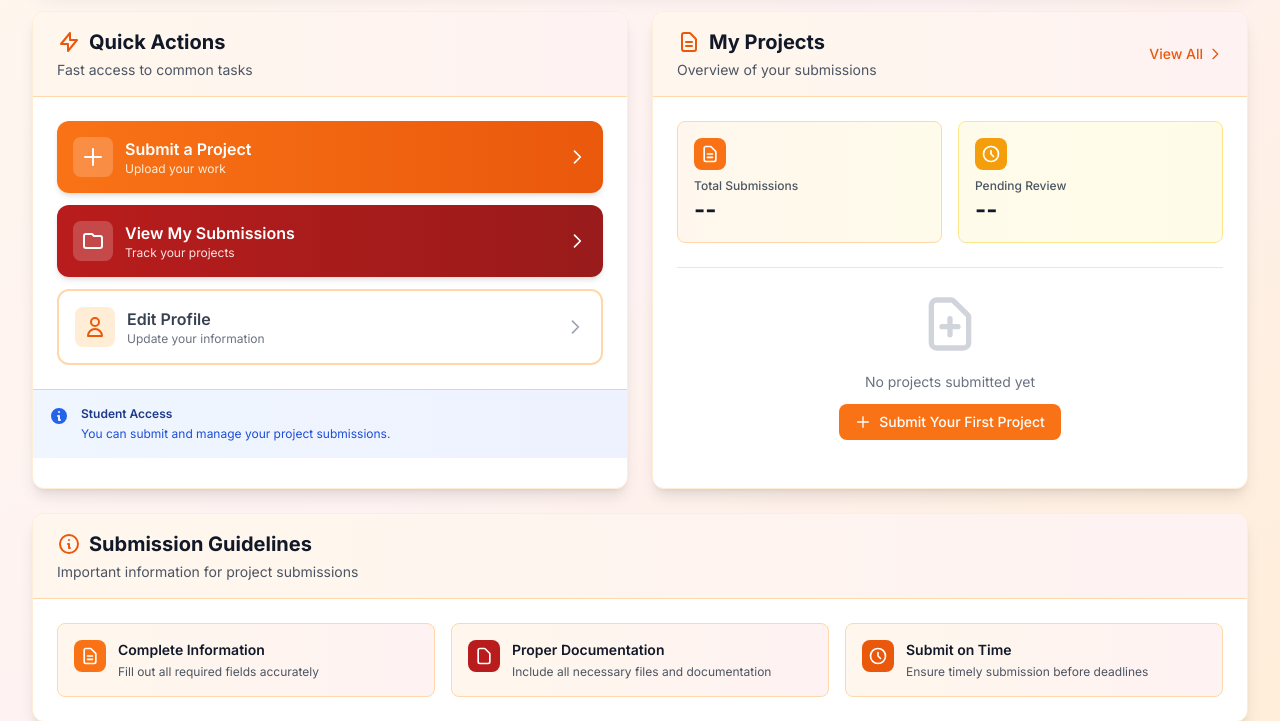
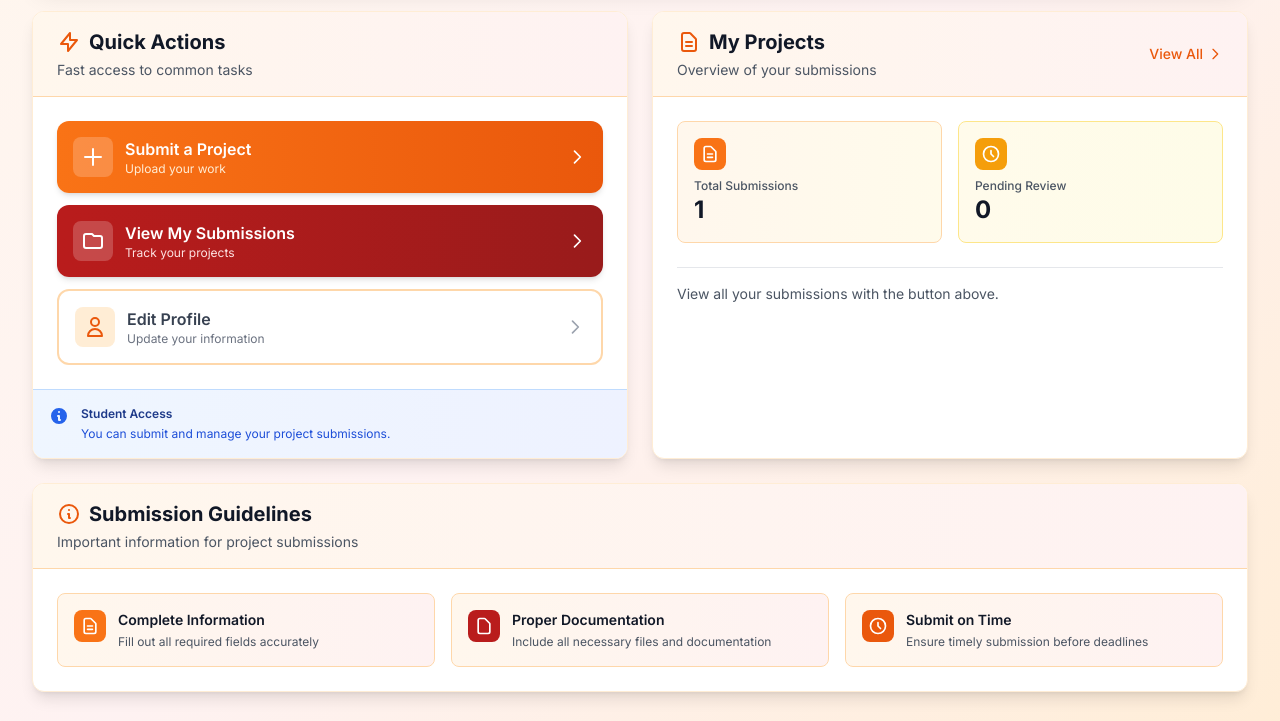
Before and after one commit to jhadeo/student-project-repository, a Django app: page /accounts/dashboard/student/ in a window 1280 px wide. Shown: the part 285-1006 px from the top of the page. Run offline with Django 5.2, Linux system fonts and the light colour scheme; a user stored in the database is signed in; tables that the repository leaves empty hold one stand-in row (values such as "Sample post"); data that the repository does not hold is empty; some libraries are stand-ins or nearby versions.

Commit message:
fixed an issue where certain sections on faculty and student dashboard do not fetch data

```diff
--- /dev/null
+++ b/requirements.txt
@@ -0,0 +1 @@
+django-widget-tweaks==1.5.0
--- a/student_repo/accounts/templates/accounts/dashboards/student_dashboard.html
+++ b/student_repo/accounts/templates/accounts/dashboards/student_dashboard.html
@@ -156,7 +156,7 @@
             </div>
           </div>
           <p class="text-xs font-medium text-gray-600">Total Submissions</p>
-          <p class="text-2xl font-bold text-gray-900">--</p>
+          <p class="text-2xl font-bold text-gray-900">{{ total_submissions|default:0 }}</p>
         </div>
 
         <!-- Pending Review -->
@@ -169,10 +169,10 @@
             </div>
           </div>
           <p class="text-xs font-medium text-gray-600">Pending Review</p>
-          <p class="text-2xl font-bold text-gray-900">--</p>
+          <p class="text-2xl font-bold text-gray-900">{{ pending_submissions|default:0 }}</p>
         </div>
       </div>
-
+      {% if total_submissions == 0 %}
       <!-- Empty State -->
       <div class="text-center py-6 border-t border-gray-200">
         <svg class="w-16 h-16 text-gray-300 mx-auto mb-4" fill="none" stroke="currentColor" viewBox="0 0 24 24">
@@ -186,6 +186,11 @@
           Submit Your First Project
         </a>
       </div>
+      {% else %}
+      <div class="text-sm text-gray-600 border-t border-gray-200 pt-4">
+        <p>View all your submissions with the button above.</p>
+      </div>
+      {% endif %}
     </div>
   </div>
 </div>
--- a/student_repo/accounts/views.py
+++ b/student_repo/accounts/views.py
@@ -149,8 +149,20 @@ from django.shortcuts import render
 def student_dashboard(request):
     """Simple student dashboard. Only accessible to users with Profile.type == 'S'."""
     profile = getattr(request.user, 'profile', None)
+    # compute simple project counts for the student overview
+    try:
+        user_projects_qs = Project.objects.filter(owner=request.user, is_deleted=False)
+        total_submissions = user_projects_qs.count()
+        # determine pending by evaluating the Project.status property
+        pending_submissions = sum(1 for p in user_projects_qs if getattr(p, 'status', 'Pending') == 'Pending')
+    except Exception:
+        total_submissions = 0
+        pending_submissions = 0
+
     context = {
         'profile': profile,
+        'total_submissions': total_submissions,
+        'pending_submissions': pending_submissions,
         'usecases': [
             'Accounts & profiles',
             'Project submission (student-facing)',
@@ -183,6 +195,8 @@ def faculty_dashboard(request):
                 'title': v.title_snapshot or v.project.title,
                 'owner': getattr(v.project.owner, 'username', '') if hasattr(v.project, 'owner') else v.project.owner,
                 'time': getattr(v, 'created_at', None),
+                # filename shown to faculty so they know what they'll download
+                'filename': (v.uploaded_file.name.split('/')[-1] if getattr(v, 'uploaded_file', None) and getattr(v.uploaded_file, 'name', None) else ''),
             })
     except Exception:
         recent_submissions = []
```
Also changed, not shown: student_repo/accounts/templates/accounts/dashboards/faculty_dashboard.html (+9 -1 lines), README.md.
